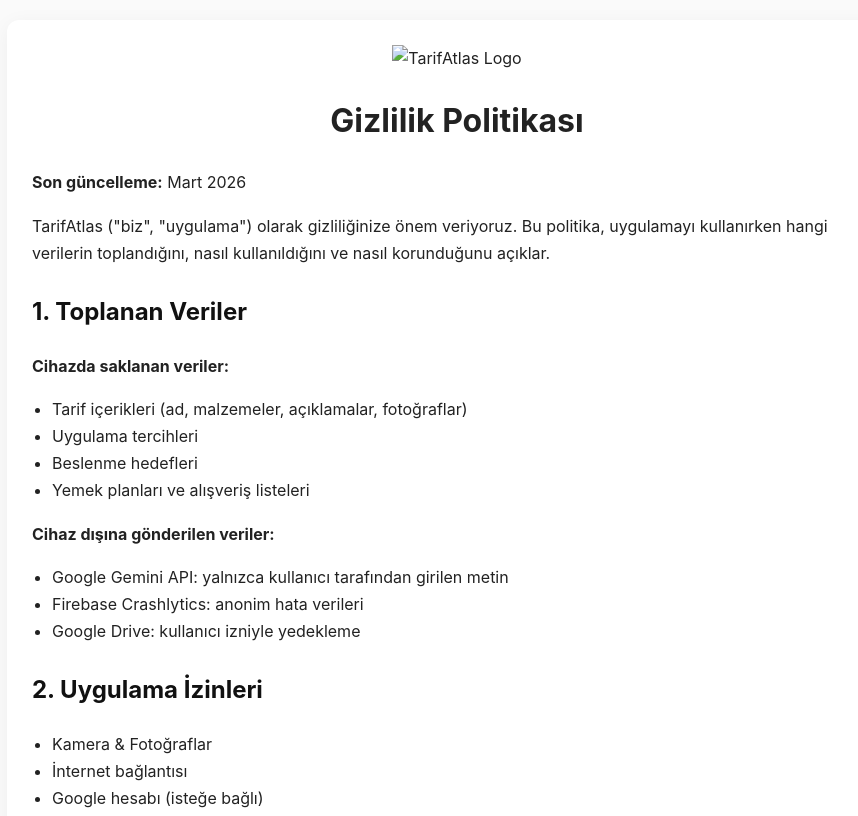
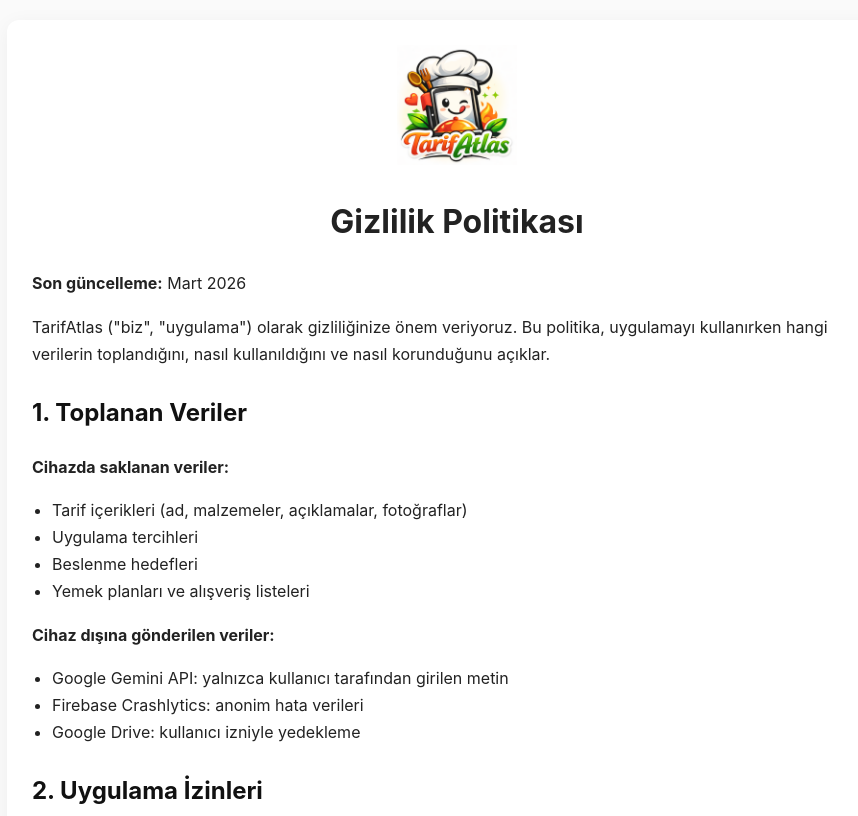
Before and after one commit to v2nger/atlas-ekosistem, a plain HTML site: page tarifatlas/privacy.html in a window 1280 px wide. Shown: the top 816 px of the page, without its empty margins (183-1041 px from the left). Drawn offline with Linux system fonts and the light colour scheme.

Commit message:
Update privacy.html

```diff
--- a/tarifatlas/privacy.html
+++ b/tarifatlas/privacy.html
@@ -55,7 +55,7 @@ ul {
 <div class="container">
 
 <div class="logo">
-  <img src="../assets/tarifatlas_logo.png" alt="TarifAtlas Logo">
+  <img src="../tarifatlas_logo.png" alt="TarifAtlas Logo">
 </div>
 
 <h1>Gizlilik Politikası</h1>
```
